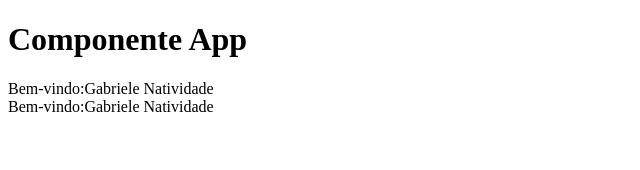
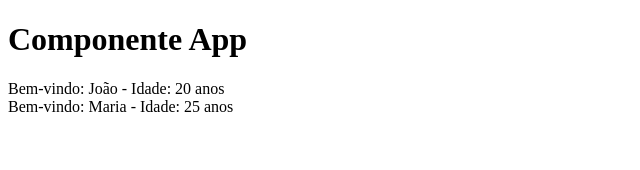
Before and after one commit to Gabriele-Natividade/curso-fullstack, a React (Create React App) app in the folder primeiro-app/: page / in a window 1280 px wide. Shown: the top 170 px of the page, without its empty margins (0-640 px from the left). Built offline with nearby package versions, Linux system fonts and the light colour scheme.

Commit message:
feat: update App component to use Nome with props for student name and age

```diff
--- a/primeiro-app/src/App.js
+++ b/primeiro-app/src/App.js
@@ -1,11 +1,12 @@
+import Nome from "./components/Nome";
 
 function App(){
   return (
     <div>
       <h1>Componente App</h1>
-      <Nome/>
+      <Nome aluno="João" idade={20}/>
       <br/>
-      <Nome/>
+      <Nome aluno="Maria" idade={25}/>
     </div>
   );
 }
@@ -13,9 +14,3 @@ function App(){
 
 
 export default App;
-
-function Nome(){
-  return (
-    <span>Bem-vindo:Gabriele Natividade</span>
-  )
-}
--- /dev/null
+++ b/primeiro-app/src/components/Nome.js
@@ -0,0 +1,8 @@
+
+function Nome({ aluno, idade }){
+  return (
+    <span>Bem-vindo: {aluno} - Idade: {idade} anos</span>
+  )
+}
+
+export default Nome;
```
